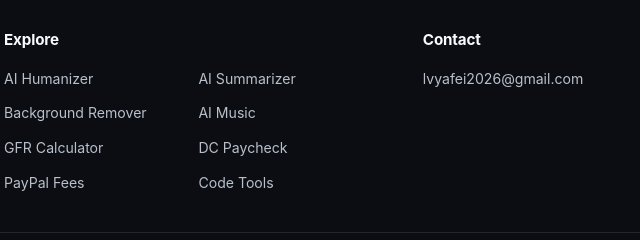
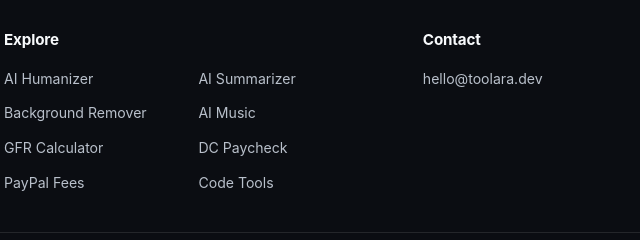
Before and after one commit to lvyafei2026-coder/ai-cover-letter-generator, a website: page public/index.html in a window 1280 px wide. Shown: the part 2526-2766 px from the top of the page, 507-1147 px from the left. Drawn offline with Linux system fonts and the light colour scheme.

Commit message:
Use brand email in site contact links

```diff
--- a/public/index.html
+++ b/public/index.html
@@ -170,7 +170,7 @@
 <a href="https://dc-pay.toolara.dev/">DC Paycheck</a>
 <a href="https://paypal.toolara.dev/">PayPal Fees</a>
 <a href="https://devtools.toolara.dev/">Code Tools</a></nav></section>
-<section class="site-footer-column"><h2 class="site-footer-heading">Contact</h2><p class="site-footer-contact"><a href="mailto:lvyafei2026@gmail.com">lvyafei2026@gmail.com</a></p></section>
+<section class="site-footer-column"><h2 class="site-footer-heading">Contact</h2><p class="site-footer-contact"><a href="mailto:hello@toolara.dev">hello@toolara.dev</a></p></section>
 </div>
 <div class="site-footer-bottom"><p class="site-footer-privacy" data-i18n="footer">Runs on Cloudflare Workers AI. Your text is not stored.</p></div>
 </div>
```
